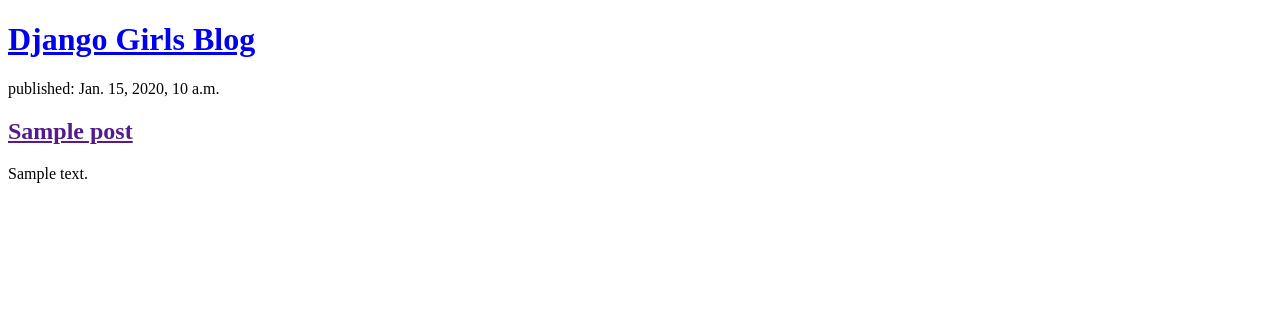
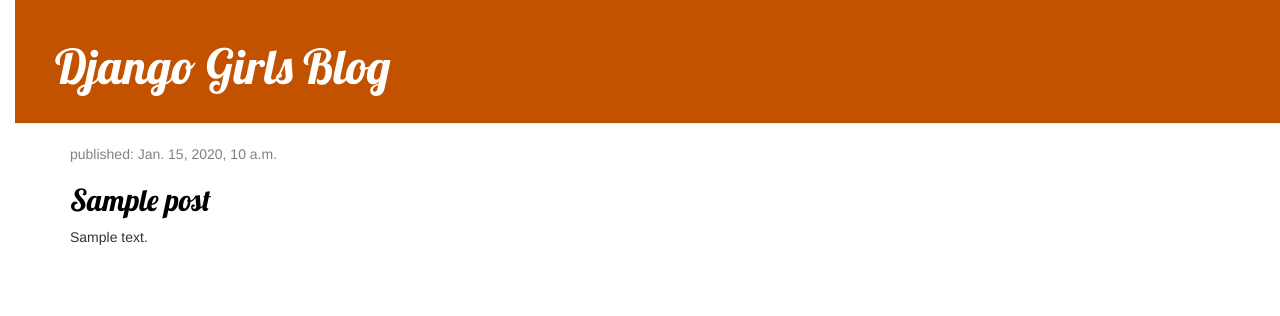
Before and after one commit to Hessonight/my-first-blog, a Django app: template blog/templates/blog/post_list.html in a window 1280 px wide. Shown: the top 316 px of the page. Run offline with Django 3.2, Linux system fonts and the light colour scheme; the template is opened without the code that fills it: most values are stand-ins (such as "Sample title", 1, 10 or a date in 2020); some libraries are stand-ins or nearby versions.

Commit message:
stylesheets

```diff
--- /dev/null
+++ b/blog/static/css/blog.css
@@ -0,0 +1,55 @@
+h1 a, h2 a{
+  color: #C25100;
+  font-family: 'Lobster';
+}
+
+body {
+  padding-left: 15px;
+}
+
+.page-header {
+  background-color: #C25100;
+  margin-top: 0;
+  padding: 20px 20px 20px 40px;
+}
+
+.page-header h1, .page-header h1 a, .page-header h1 a:visited, .page-header h1 a:active {
+  color: #FFFFFF;
+  font-size: 36pt;
+  text-decoration: none;
+}
+
+.content {
+  margin-left: 40px;
+}
+
+h1, h2, h3, h4 {
+  font-family: 'Lobster', cursive;
+}
+
+.date {
+  color: #828282;
+}
+
+.save{
+  float: right;
+}
+
+.post-form textarea, .post-form input{
+  width: 100%
+}
+
+.top-menu, .top-menu:hover, .top-menu:visited{
+  color: #FFFFFF;
+  float: right;
+  font-size: 26pt;
+  margin-right:20px;
+}
+
+.post {
+  margin-bottom: 70px;
+}
+
+.post h2 a, .post h2 a:visited {
+  color: #000000;
+}
--- a/blog/templates/blog/post_list.html
+++ b/blog/templates/blog/post_list.html
@@ -1,29 +1,32 @@
 <!DOCTYPE html>
+ {% load static %}
  <html lang ="en">
     <head>
        <meta charset="utf-8">
        <title>Quartezy's Blog</title>
+       <link rel="stylesheet" href="//maxcdn.bootstrapcdn.com/bootstrap/3.2.0/css/bootstrap.min.css">
+       <link rel="stylesheet" href="//maxcdn.bootstrapcdn.com/bootstrap/3.2.0/css/bootstrap-theme.min.css">
+       <link href="//fonts.googleapis.com/css?family=Lobster&subset=latin,latin-ext" rel="stylesheet" type="text/css">
+       <link rel="stylesheet" href="{% static 'css/blog.css' %}">
     </head>
     <body>
-  <div>
+       <div class="page-header">
          <h1><a href="/">Django Girls Blog</a></h1>
        </div>
-	  <!-- <div>
-	   <p>published: 22.02.2020, 11:15</p>
-	   <h2><a href="">My first post</a></h2>
-	   <p>Hey whaddup</p>
+       <div class="content container">
+          <div class="row">
+             <div class="col-md-8">
+                {% for post in posts%}
+                  <div class="post">
+                     <div class="date">
+                        <p>published: {{post.published_date}}</p>
                      </div>
-	  <div>
-	   <p>published 22.02.2020, 11:18</p>
-	   <h2><a href="">Second post</a></h2>
-	   <p>I'm back</p>
-	  </div> -->
-  {% for post in posts %}
-   <div>
-    <p>published: {{post.published_date}}</p>
                      <h2><a href="">{{post.title}}</a></h2>
                      <p>{{post.text|linebreaksbr}}</p>
                   </div>
                 {% endfor %}
+             </div>
+          </div>
+       </div>
     </body>
 </html>
```
Lines whose indentation alone changed are shown as unchanged.
